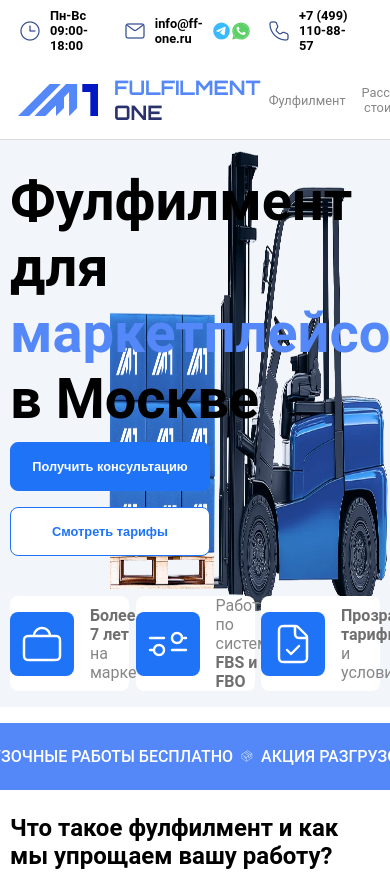
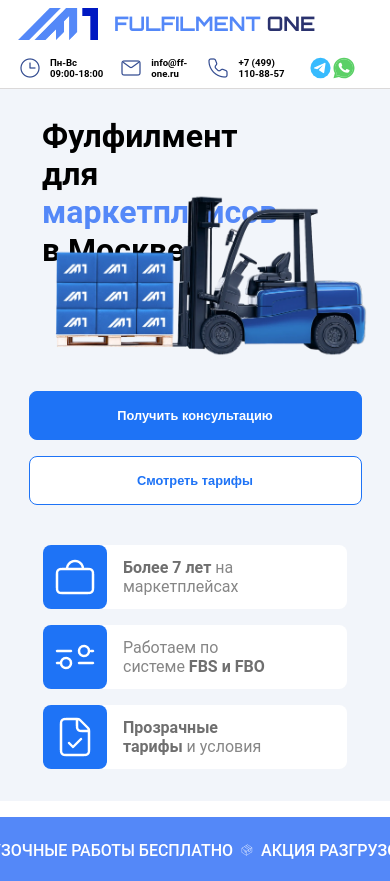
Before and after one commit to yudin3/ff-one, a plain HTML site: page index.html in a window 390 px wide. Shown: the top 881 px of the page. Drawn offline with Linux system fonts and the light colour scheme.

Commit message:
Адаптивность 0.1

```diff
--- a/css/style.css
+++ b/css/style.css
@@ -241,15 +241,42 @@ p:last-child{
   font-size: 1.5rem;
 }
 
+@media screen and (max-width: 767px){
+
+  .header__container{
+    flex-direction: column-reverse;
+  }
+
+  .header__menu{
+    display: none;
+  }
+
+  .header__button.button__call-request{
+    display: none;
+  }
+
+  .header__contacts-item{
+    font-size: 1.2rem;
+  }
+
+  .header__contacts-reversed{
+    flex-direction: row-reverse;
+  }
+}
+
 .banner{
   background-color: #f2f5fa;
   margin-bottom: 2rem;
   padding-bottom: 2rem;
   box-sizing: border-box;
-  background-image: url(../images/banner.png);
-  background-size: 90% 85%;
-  background-position-x: 150%;
-  background-repeat: no-repeat;
+  overflow: hidden;
+}
+
+.banner__backround{
+  position: absolute;
+  left: 10%;
+  width: 100%;
+  top: 5%;
 }
 
 .banner__content{
@@ -326,6 +353,47 @@ p:last-child{
   border-radius: 1rem;
   margin-right: 2rem;
   min-height: 6rem;
+}
+
+@media screen and (max-width: 768px){
+
+  .banner__content{
+    height: 55rem;
+  }
+
+  .banner__backround{
+    position: absolute;
+    left: 0;
+    width: 100%;
+    top: 15%;
+  }
+
+  .banner__title{
+    padding-left: 4rem;
+    padding-top: 3.5rem;
+    width: 70%;
+    font-size: 4rem;
+  }
+
+  .banner__button {
+    margin: 0 auto 2rem auto;
+    width: 90%;
+  }
+
+  .banner__tags{
+    flex-direction: column;
+    align-items: center;
+  }
+
+  .banner__tags-item{
+    width: 80%;
+    margin-bottom: 2rem;
+  }
+
+  .banner__tags-text{
+    width: 50%;
+  }
+
 }
 
 .marquee{
--- a/index.html
+++ b/index.html
@@ -1,7 +1,7 @@
 <!DOCTYPE html>
 <html lang="ru">
 <head>
-<meta charset="utf-8">
+<meta charset="utf-8" name="viewport" content="width=device-width, initial-scale=1">
 <title>FF One</title>
 <link rel="stylesheet" type="text/css" href="css/style.css">
 <script src="script/script.js" defer></script>
@@ -37,7 +37,7 @@
             <a href="mailto:info@ff-one.ru" class="header__contacts-link">info@ff-one.ru</a>
           </div>
         </div>
-        <div class="header__contacts">
+        <div class="header__contacts header__contacts-reversed">
           <div class="header__contacts-item">
             <a href="https://t.me/fulfilment_one" class="header__contacts-link header__social-link"><img src="images/telegram.svg" class="header__icon"></img></a>
             <a href="https://wa.me/89017198217" class="header__contacts-link header__social-link"><img src="images/whatsapp.svg" class="header__icon"></img></a>
@@ -66,6 +66,9 @@
   </header>
   <section class="banner">
     <div class="main-container banner-container">
+      <div class="banner__backround">
+        <img src="images\banner.png" class="banner__backround-image"></img>
+      </div>
       <div class="banner__content">
           <h2 class="title banner__title">Фулфилмент для <span class="text_light-blue">маркетплейсов</span> в Москве</h2>
           <div class="banner__buttons-container">
```
